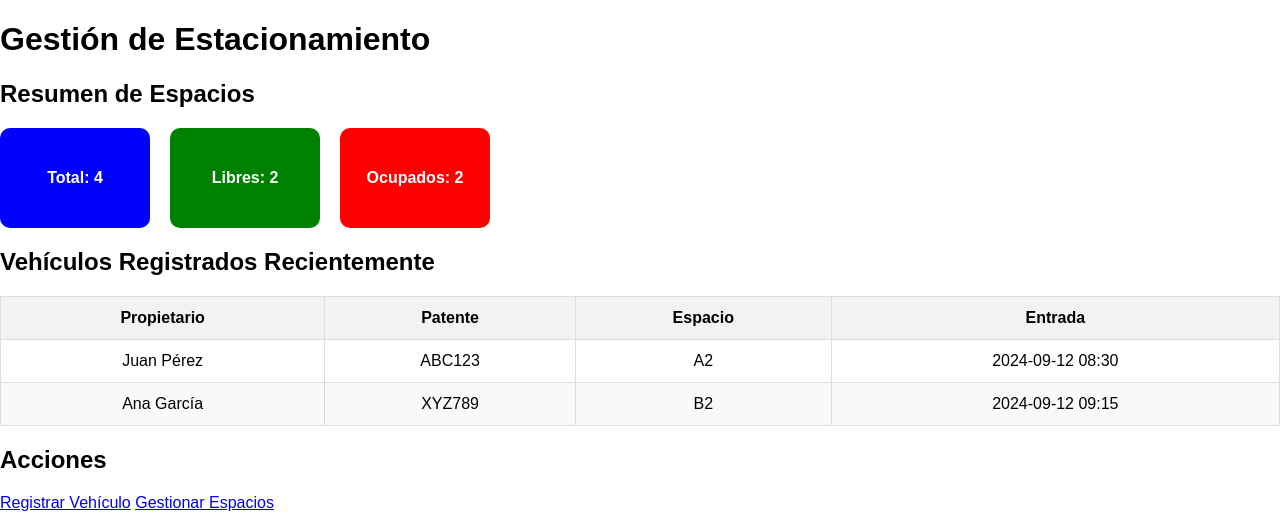
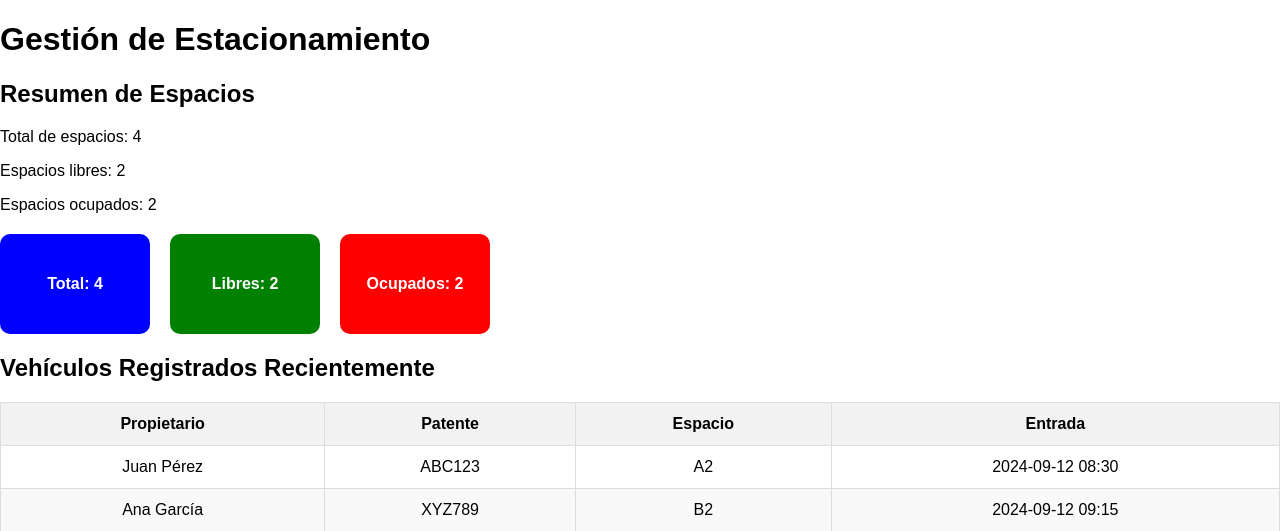
Before and after one commit to EstefaniaSandoval/Integracion1_version2, a PHP site: page / in a window 1280 px wide. Shown: the part 58-589 px from the top of the page. Run offline with PHP 8.4, Linux system fonts and the light colour scheme.

Commit message:
Update index.php

```diff
--- a/Integracion_I/estructura/index.php
+++ b/Integracion_I/estructura/index.php
@@ -78,6 +78,10 @@ $ocupados = $total_spaces - $libres;
 
 <!-- Resumen de espacios en cuadros -->
 <h2>Resumen de Espacios</h2>
+<p>Total de espacios: <?= $total_spaces; ?></p>
+<p>Espacios libres: <?= $libres; ?></p>
+<p>Espacios ocupados: <?= $ocupados; ?></p>
+
 <div class="resumen-grid">
     <div class="resumen-box total">
         Total: <?= $total_spaces; ?>
```
